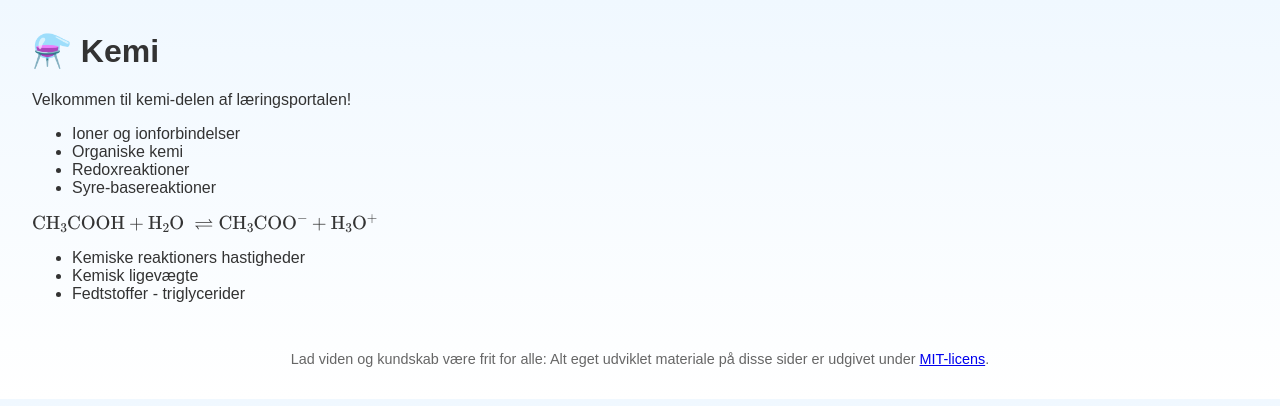
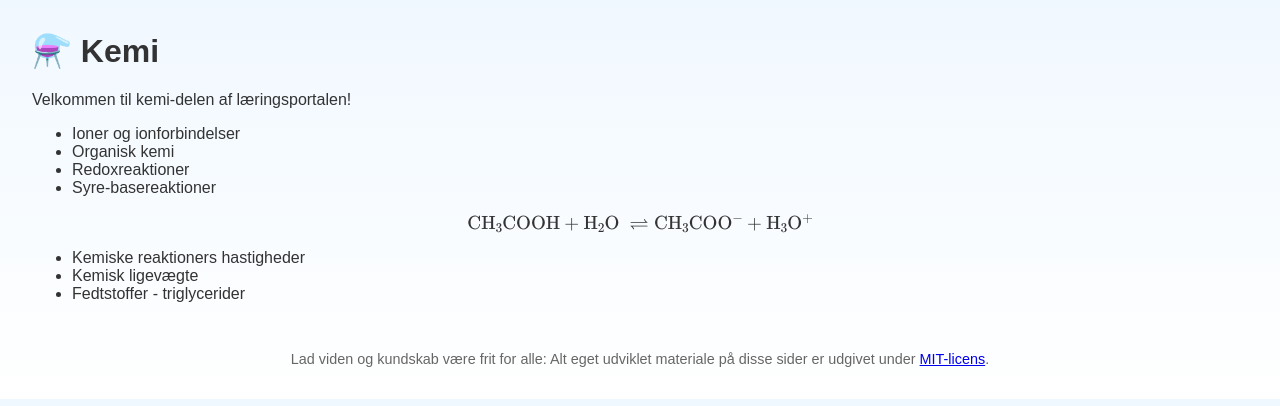
Before and after one commit to jenskaalby/matkem, a Jekyll site: the page built from Kemi/index.md, in a window 1280 px wide. Shown: the top 406 px of the page. Built offline with Jekyll 4.4.1, drawn with Linux system fonts in a browser that asks for light colours.

Commit message:
Update index.md

```diff
--- a/Kemi/index.md
+++ b/Kemi/index.md
@@ -8,13 +8,14 @@ title: "Kemi - STX Læringsportal"
 Velkommen til kemi-delen af læringsportalen!
 
 - Ioner og ionforbindelser
-- Organiske kemi
+- Organisk kemi
 - Redoxreaktioner
 - Syre-basereaktioner
-
+<div style="text-align: center;">
 $$
 \ce{CH3COOH + H2O \rightleftharpoons CH3COO- + H3O+}
 $$
+</div>
 - Kemiske reaktioners hastigheder
 - Kemisk ligevægte
 - Fedtstoffer - triglycerider
```
